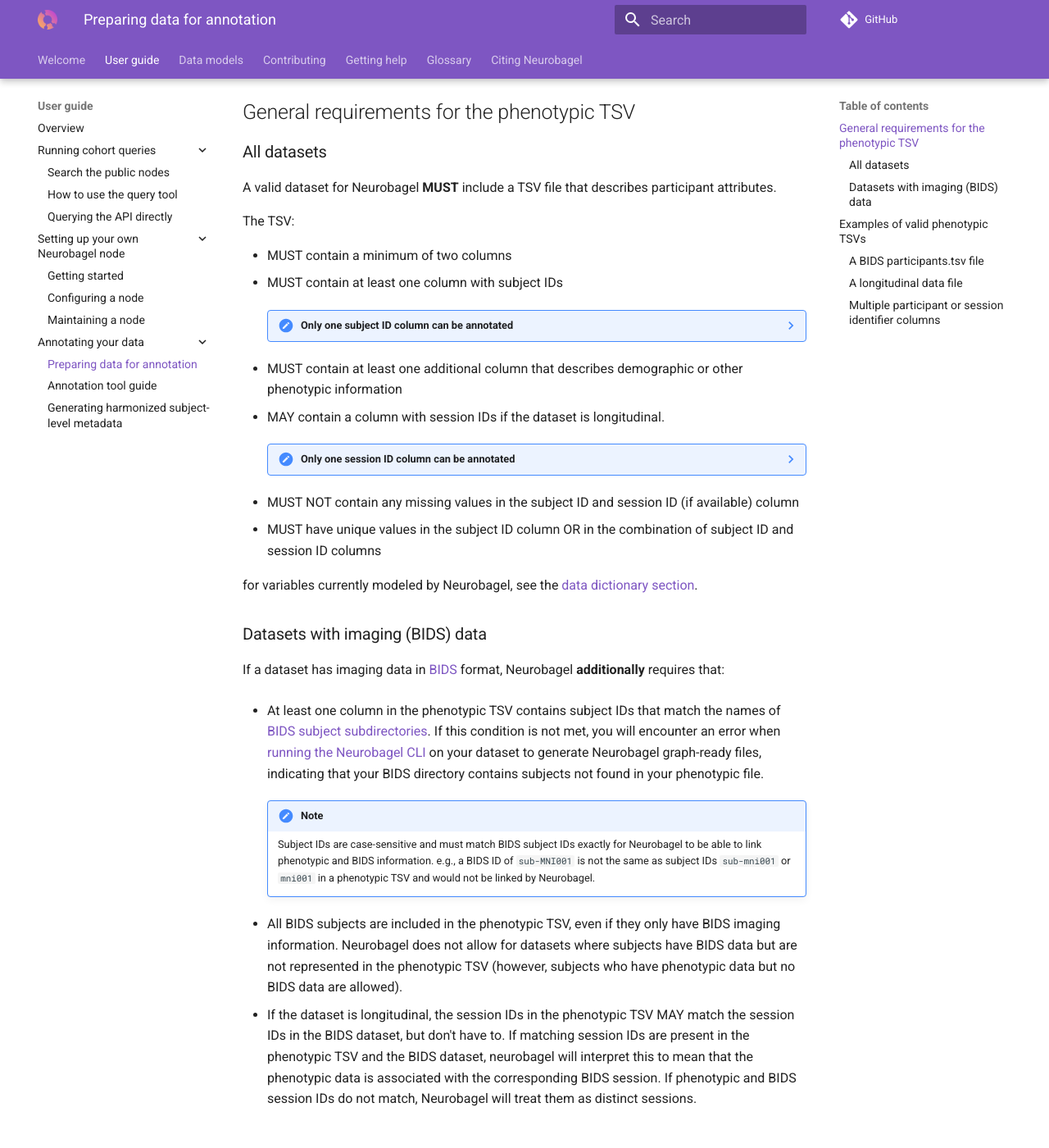
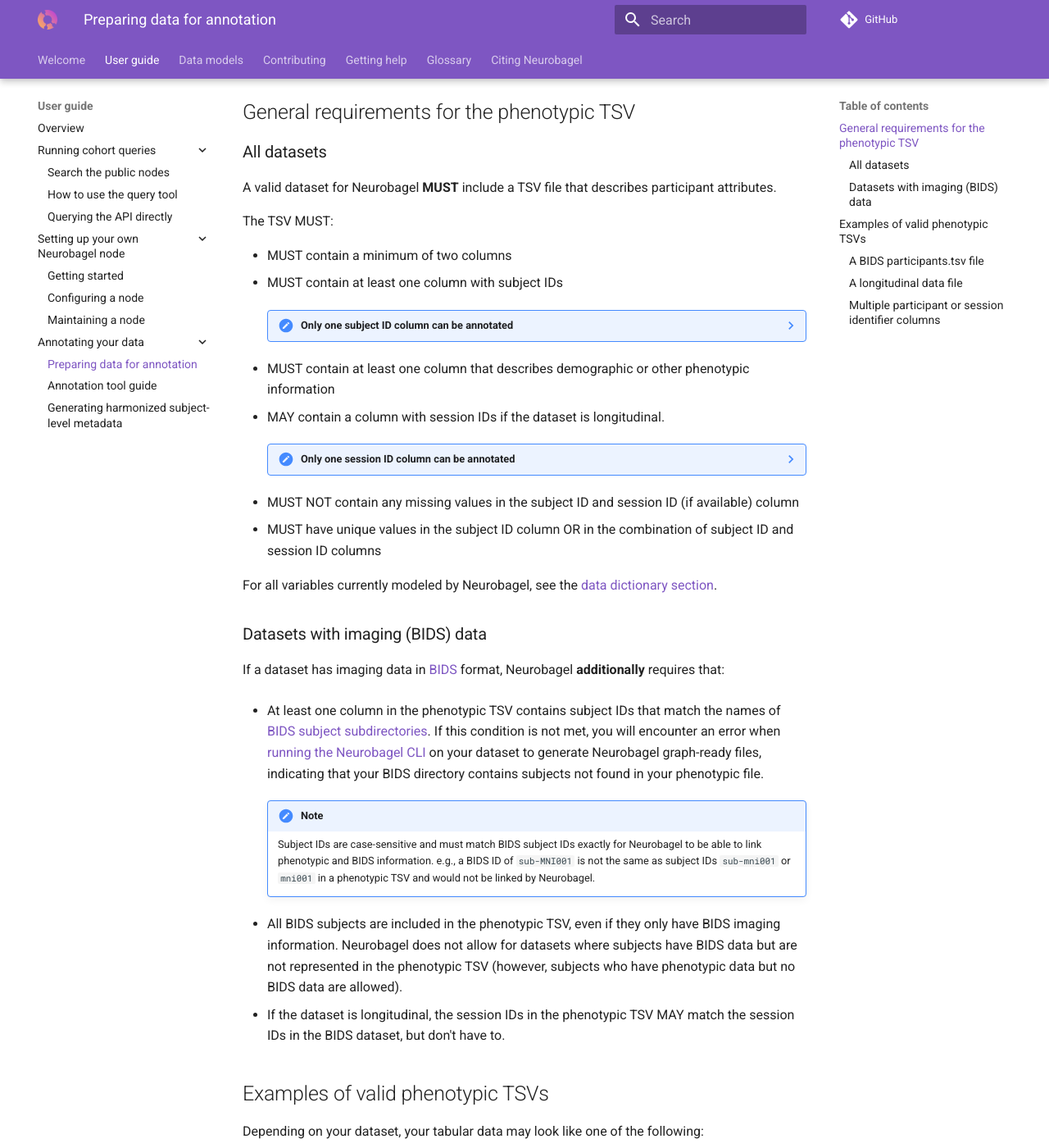
Before and after one commit to neurobagel/documentation, an MkDocs documentation site: the page built from docs/data_prep.md, in a window 1280 px wide and 1400 px high, scrolled down 469 px. Shown: the whole window at 82% size. Built offline with MkDocs 1.6.1 and Material for MkDocs 9.7.7, drawn with Linux system fonts in a browser that asks for light colours; comment, search, counter and statistics services are not loaded; some of the changed text lies outside the part shown.

Commit message:
[ENH] Apply code review suggestions

```diff
--- a/docs/data_prep.md
+++ b/docs/data_prep.md
@@ -19,7 +19,7 @@
 
 A valid dataset for Neurobagel **MUST** include a TSV file that describes participant attributes.
 
-The TSV:
+The TSV MUST:
 
 - MUST contain a minimum of two columns
 - MUST contain at least one column with subject IDs
@@ -28,7 +28,7 @@
         Neurobagel currently does not support annotating multiple subject ID columns
         so you must choose one as the primary ID during annotation
 
-- MUST contain at least one additional column that describes demographic or other phenotypic information
+- MUST contain at least one column that describes demographic or other phenotypic information
 - MAY contain a column with session IDs if the dataset is longitudinal.
 
     ??? note "Only one session ID column can be annotated"
@@ -38,7 +38,7 @@
 - MUST NOT contain any missing values in the subject ID and session ID (if available) column
 - MUST have unique values in the subject ID column OR in the combination of subject ID and session ID columns
 
-for variables currently modeled by Neurobagel, see the [data dictionary section](dictionaries.md).
+For all variables currently modeled by Neurobagel, see the [data dictionary section](dictionaries.md).
 
 ### Datasets with imaging (BIDS) data
 
@@ -64,9 +64,6 @@
   (however, subjects who have phenotypic data but no BIDS data are allowed).
 - If the dataset is longitudinal, the session IDs in the phenotypic TSV
   MAY match the session IDs in the BIDS dataset, but don't have to.
-  If matching session IDs are present in the phenotypic TSV and the BIDS dataset, neurobagel will interpret
-  this to mean that the phenotypic data is associated with the corresponding BIDS session.
-  If phenotypic and BIDS session IDs do not match, Neurobagel will treat them as distinct sessions.
 
 ## Examples of valid phenotypic TSVs
 
@@ -110,6 +107,7 @@
     (see also the BIDS specification section on [Longitudinal and multi-site studies](https://bids-specification.readthedocs.io/en/stable/06-longitudinal-and-multi-site-studies.html#longitudinal-and-multi-site-studies)).
 
 ### Multiple participant or session identifier columns
+
 In some cases, there may be a need for more than one set of IDs
 for participants and/or sessions.
 
@@ -121,12 +119,10 @@
 The only requirement is that **the combination of all ID values for a row is unique**.
 
 !!! Warning "Neurobagel currently supports only one subject ID and one session ID"
-    Neurobagel does not support multiple subject or session IDs in the same TSV file.
-    If you have multiple subject or session IDs, you must choose one to use as the primary ID
-    and include the others as additional columns.
 
-
-    We are planning to support multiple IDs in the future.
+    Neurobagel currently does not support annotating multiple subject or session ID columns in the same TSV file.
+    If you have multiple subject or session IDs, you must choose one to use as the primary ID.
+    Additional subject/session ID columns can still be included in the TSV but will be ignored by Neurobagel.
 
 Example **invalid** TSV:
 
```
